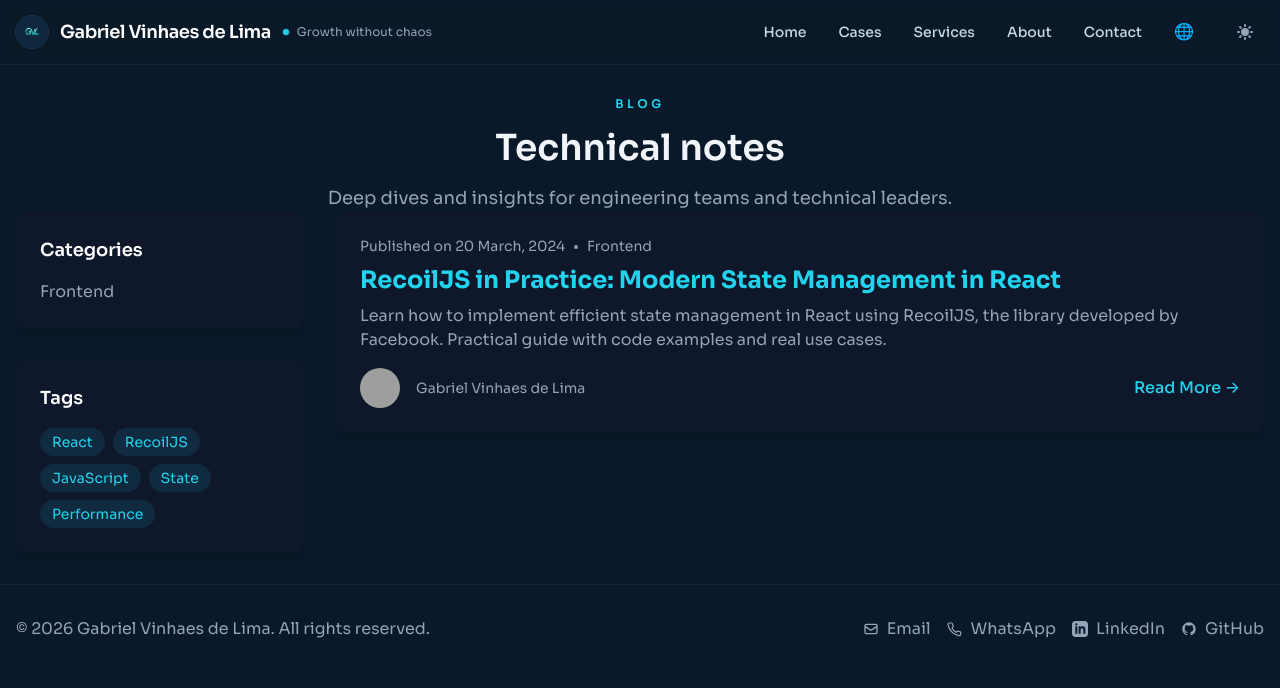
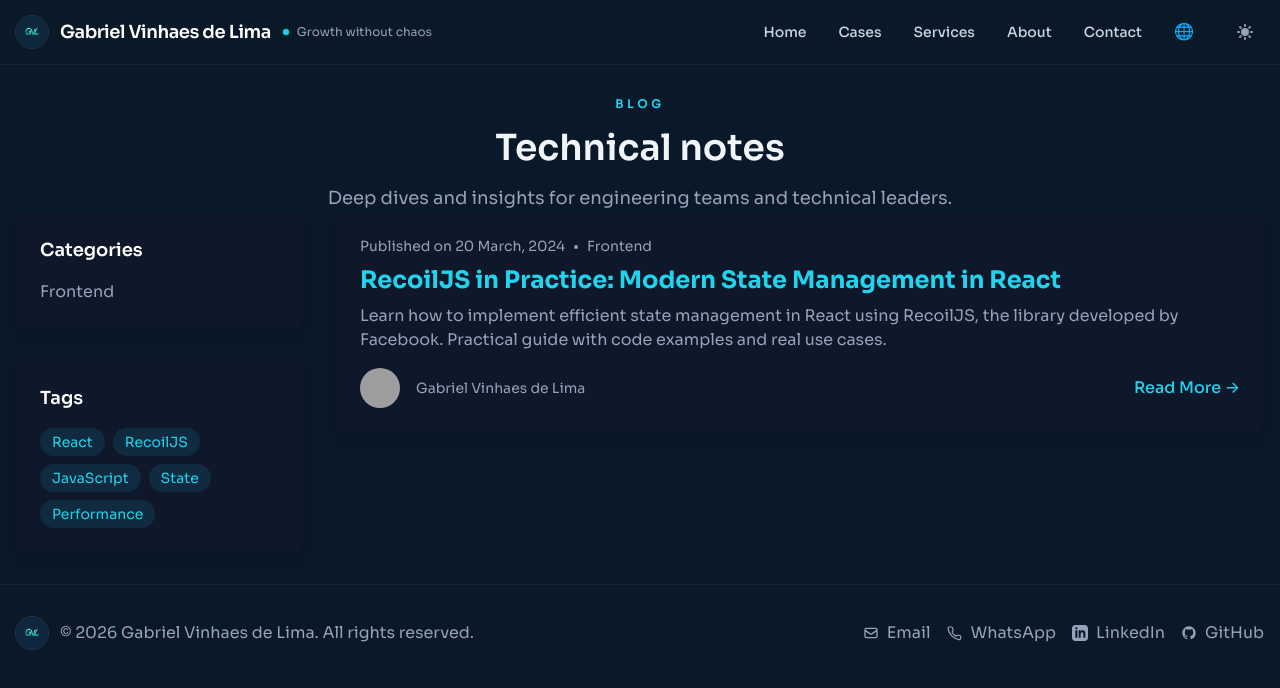
Before and after one commit to Gabrielgvl/portfolio, an Astro site: page /blog in a window 1280 px wide. Built offline with nearby package versions, Linux system fonts and the light colour scheme; Astro itself is replaced by a stand-in of ours; grey boxes are pictures that could not be loaded.

Commit message:
Update favicon and add footer logo

```diff
--- a/src/layouts/Layout.astro
+++ b/src/layouts/Layout.astro
@@ -105,7 +105,8 @@ const structuredData = JSON.stringify([personJsonLd, serviceJsonLd]);
   <head>
     <meta charset="UTF-8" />
     <meta name="viewport" content="width=device-width" />
-    <link rel="icon" type="image/svg+xml" href="/favicon.svg" />
+    <link rel="icon" type="image/png" href="/favicon.png" />
+    <link rel="icon" type="image/x-icon" href="/favicon.ico" sizes="any" />
     <meta name="generator" content={Astro.generator} />
     <title>{title}</title>
     <meta name="description" content={description} />
@@ -150,10 +151,15 @@ const structuredData = JSON.stringify([personJsonLd, serviceJsonLd]);
 
     <footer class="bg-white dark:bg-midnight-950 border-t border-slate-200/60 dark:border-slate-800/70">
       <div class="container mx-auto px-4 py-8">
-        <div class="flex flex-col md:flex-row justify-between items-center">
-          <div class="text-slate-600 dark:text-slate-400 mb-4 md:mb-0">
-            © {new Date().getFullYear()}
-            {t('footer.copyright')}
+        <div class="flex flex-col md:flex-row justify-between items-center gap-4">
+          <div class="flex items-center gap-3 text-slate-600 dark:text-slate-400">
+            <span class="h-8 w-8 rounded-full bg-slate-100/80 dark:bg-midnight-900/80 ring-1 ring-slate-200/70 dark:ring-slate-700/60 flex items-center justify-center overflow-hidden">
+              <img src="/logos/gvl-logo.png" alt="Gabriel Vinhaes de Lima logo" class="h-6 w-6" />
+            </span>
+            <span>
+              © {new Date().getFullYear()}
+              {t('footer.copyright')}
+            </span>
           </div>
           <div class="flex flex-wrap items-center gap-4">
             <a
```
Also changed, not shown: public/favicon.ico (added), public/favicon.png (added).
